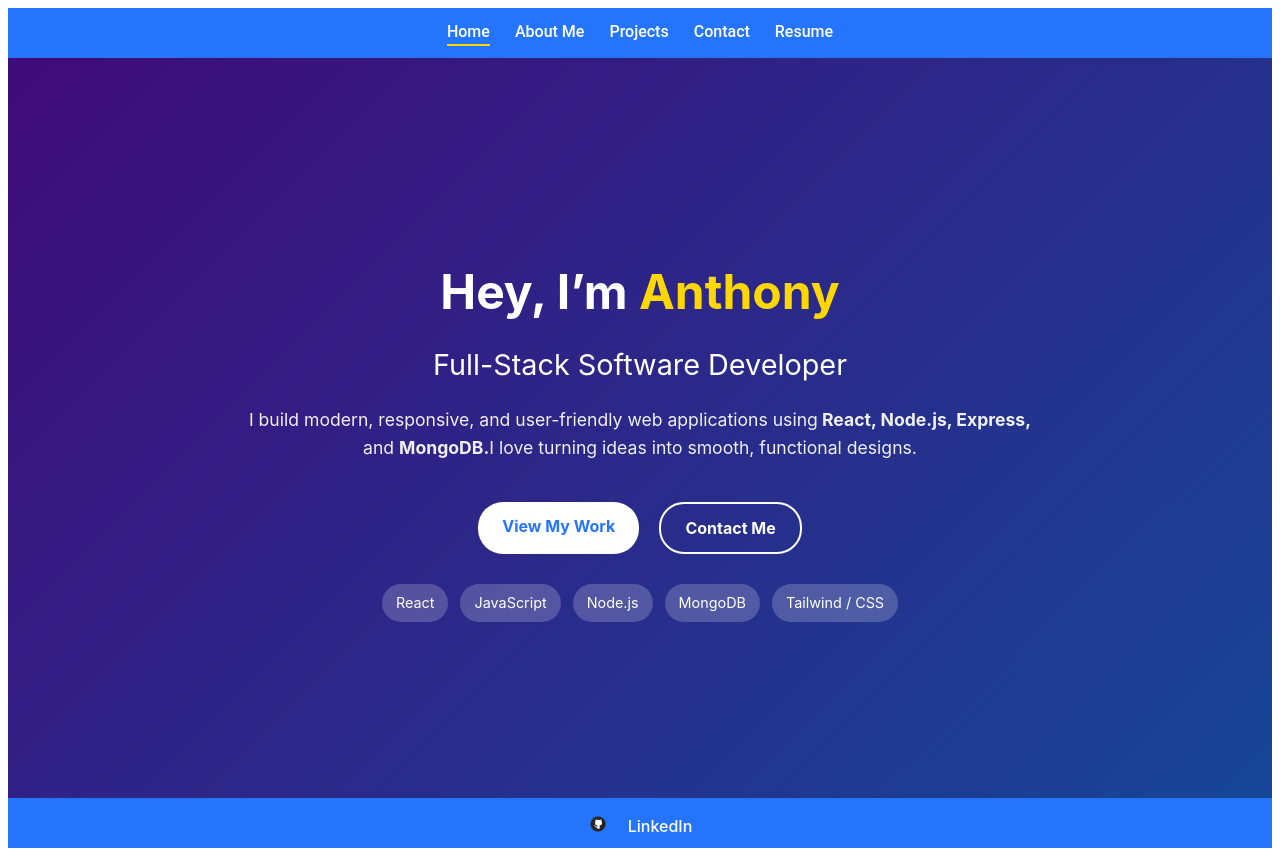
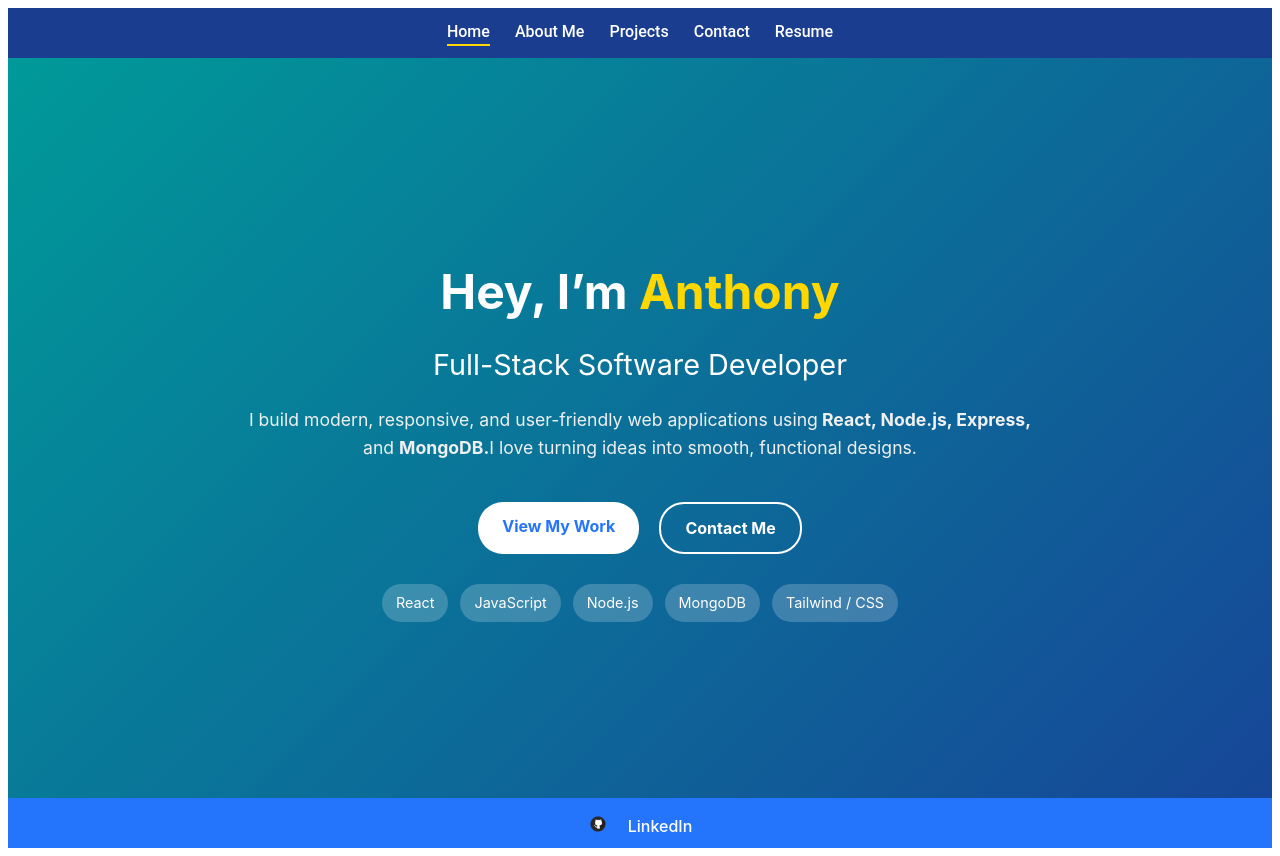
Before and after one commit to ant05man/React-Portfolio, a React (Vite) app: page /homepage in a window 1280 px wide. Built offline with nearby package versions, Linux system fonts and the light colour scheme.

Commit message:
changed color of navbar

```diff
--- a/src/styles/Footer.css
+++ b/src/styles/Footer.css
@@ -1,5 +1,5 @@
 .footer {
-  background: #2575fc;
+  background: #1a3d8f;
   color: white;
   text-align: center;
   padding: 8px 0;
--- a/src/styles/Homepage.css
+++ b/src/styles/Homepage.css
@@ -4,7 +4,7 @@
   display: flex;
   align-items: center;
   justify-content: center;
-  background: linear-gradient(135deg, #6a11cb 0%, #2575fc 100%);
+  background: linear-gradient(135deg, aqua 0%, #2575fc 100%);
   color: white;
   text-align: center;
   min-height: calc(100vh - 60px); /* account for navbar height if needed */
--- a/src/styles/Navbar.css
+++ b/src/styles/Navbar.css
@@ -1,5 +1,5 @@
 .navbar {
-  background: #2575fc; /* Unified blue */
+  background: #1a3d8f; /* Unified blue */
   padding: 12px 24px;
   display: flex;
   justify-content: center;
```
